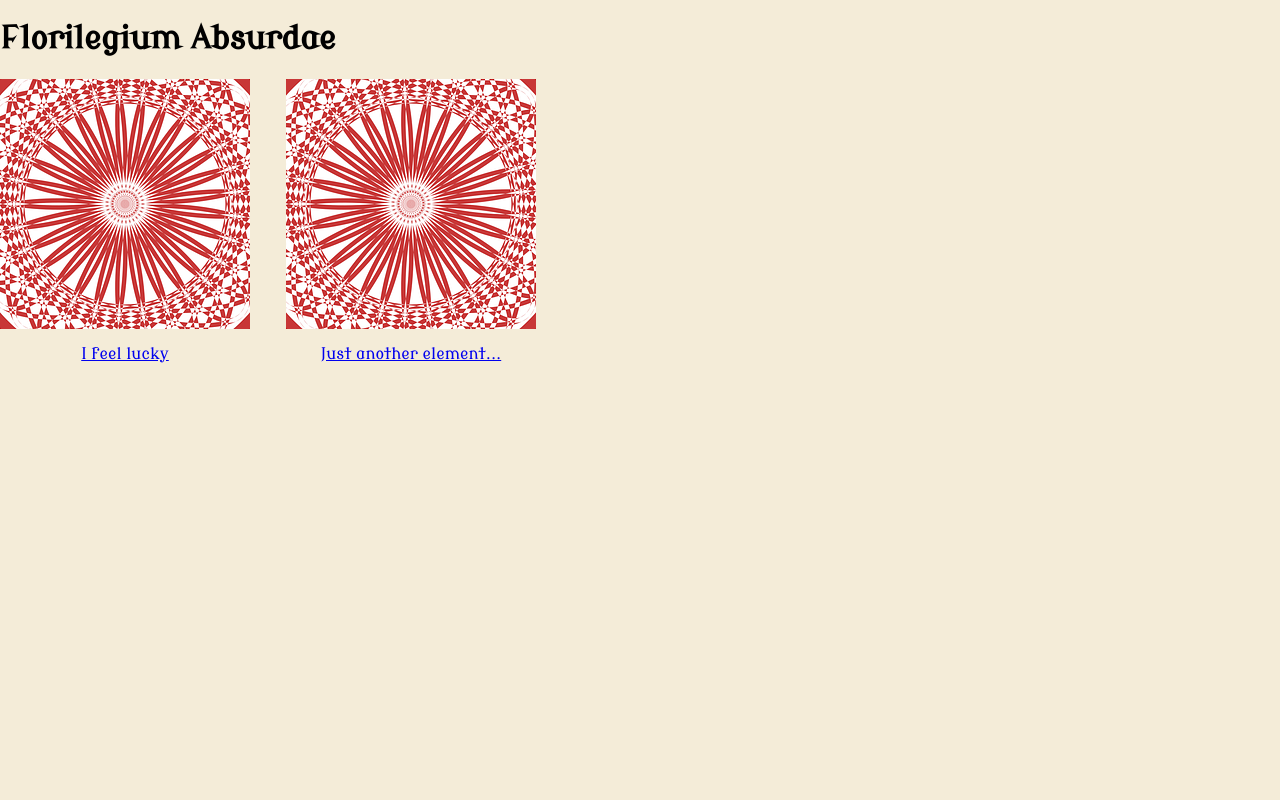
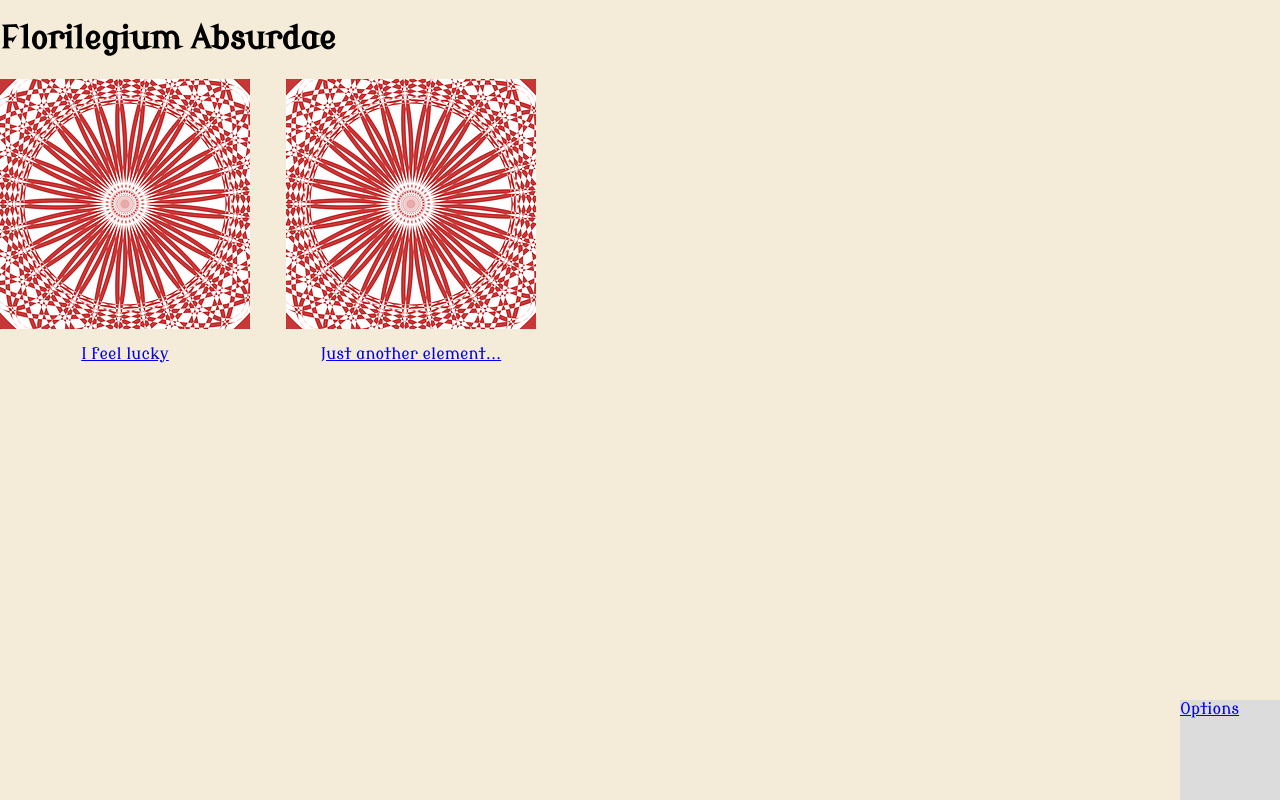
Before and after one commit to leoncik/Florilegium-Absurdae, a React (Vite) app: page /home in a window 1280 px wide. Built offline with nearby package versions, Linux system fonts and the light colour scheme.

Commit message:
Place an option link for later

```diff
--- a/src/pages/HomePage/HomePage.module.css
+++ b/src/pages/HomePage/HomePage.module.css
@@ -9,3 +9,12 @@
     grid-template-columns: repeat(6, 1fr);
     gap: 36px;
 }
+
+.options {
+    position: fixed;
+    bottom: 0;
+    right: 0;
+    width: 100px;
+    height: 100px;
+    background-color: gainsboro;
+}
--- a/src/pages/HomePage/HomePage.tsx
+++ b/src/pages/HomePage/HomePage.tsx
@@ -1,6 +1,7 @@
 import classes from "./HomePage.module.css";
 import { pages } from "./pages";
 import HomeCard from "./HomeCard/HomeCard";
+import { Link } from "react-router-dom";
 
 export default function HomePage() {
     return (
@@ -16,6 +17,9 @@
                         />
                     ))}
                 </div>
+                <Link to={"/options"} className={classes.options}>
+                    Options
+                </Link>
             </div>
         </div>
     );
```
